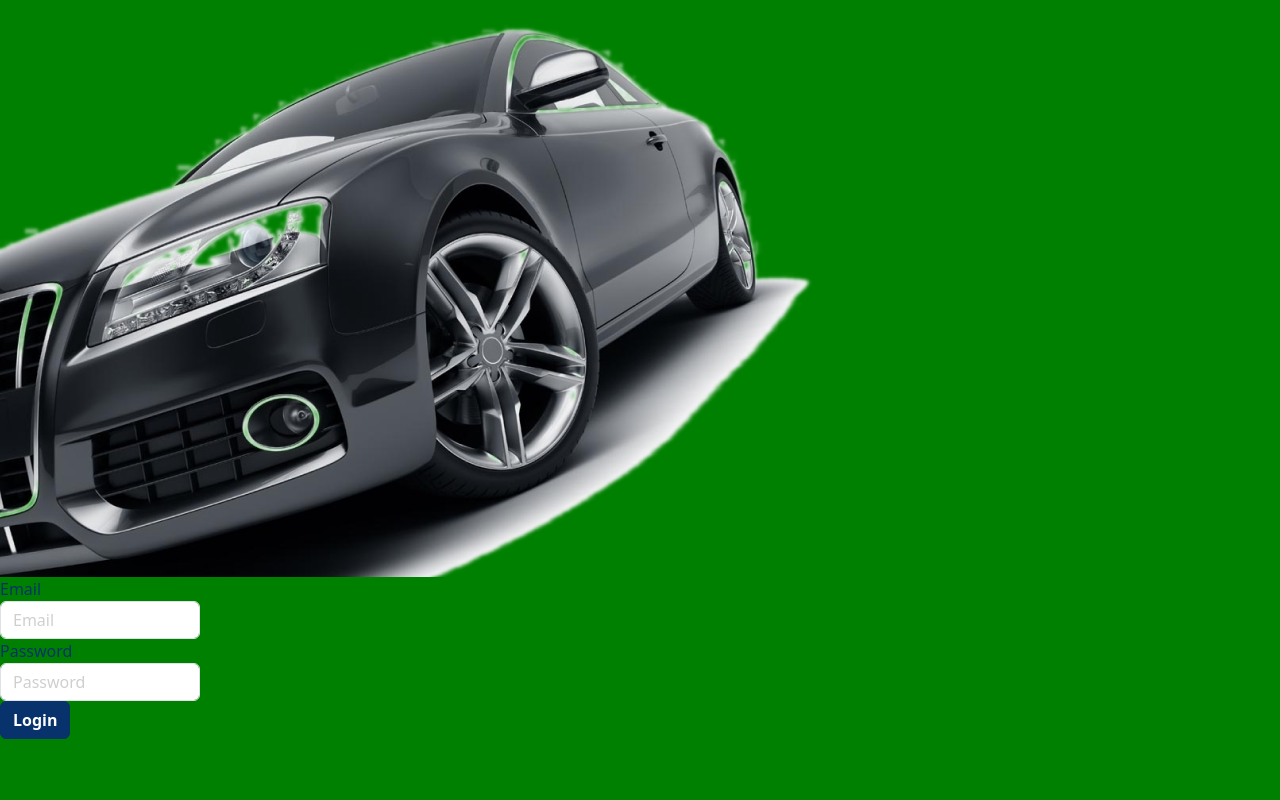
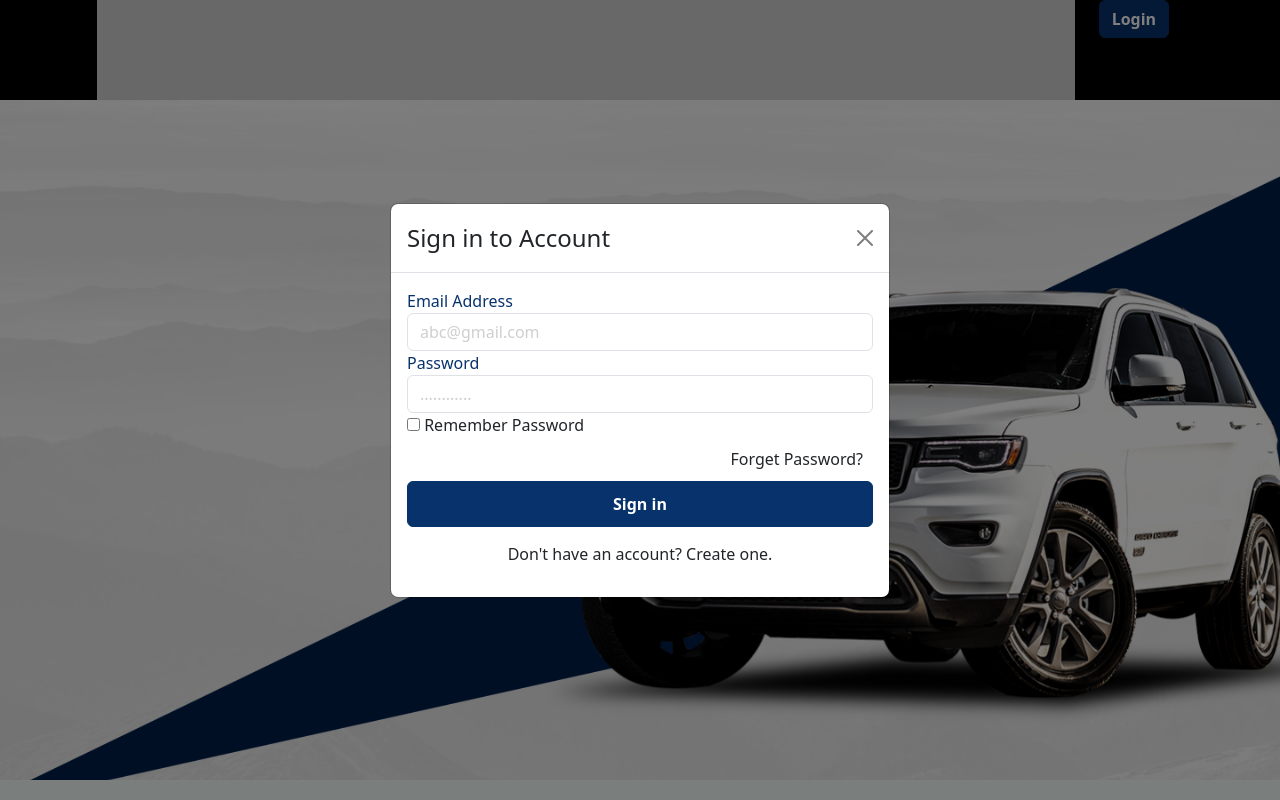
Before and after one commit to Powsihan/JVS-Project-Frontend, a Next.js app: page /login in a window 1280 px wide. Both pictures are taken after a click on the button "Login". Built offline with nearby package versions, Linux system fonts and the light colour scheme.

Commit message:
login started

```diff
--- /dev/null
+++ b/src/components/SignUpModal.js
@@ -0,0 +1,40 @@
+import React, { useState, useEffect } from "react";
+import { Modal, Button } from "react-bootstrap";
+import TextField from "./TextField";
+
+
+function SignUpModal(props) {
+    const { show, onHide } = props;
+
+    return (
+        <Modal show={show} onHide={onHide} centered backdrop="static" size="md">
+            <Modal.Header closeButton>
+                <Modal.Title className="Modal-Title">Sign in to Account</Modal.Title>
+                {/* <div>
+                    <h6 style={{ display: 'block' }}>Enter Your Email & Password to login</h6>
+                </div> */}
+            </Modal.Header>
+            <Modal.Body>
+                <>
+
+                    <TextField label={"Email Address"} placeholder={"abc@gmail.com"} />
+                    <TextField label={"Password"} placeholder={"............"} />
+                    <label> <input type="checkbox" /> </label> <label>Remember Password</label>
+                    <label style={{ display: 'block', textAlign: 'right' , padding: '10px'  }}>Forget Password?</label>
+                    <button className='btn btn-primary' style={{ width: '100%' , padding: '10px'}} onClick={() => Signin()}>Sign in</button>
+
+
+                    <label style={{ display: 'block', textAlign: 'center', padding: '15px' }}>Don't have an account? Create one.</label>
+                </>
+            </Modal.Body>
+
+            {/* <Modal.Footer>
+        <Button variant="secondary"  onClick={onHide}>
+          Close
+        </Button>
+      </Modal.Footer> */}
+        </Modal>
+    );
+}
+
+export default SignUpModal;
--- a/src/pages/login/index.js
+++ b/src/pages/login/index.js
@@ -1,125 +1,100 @@
-import TextField from "@/src/components/TextField";
-import React, { useEffect, useState } from "react";
-import { ToastContainer, toast } from "react-toastify";
-import axios from "axios";
-import Image from "next/image";
-import loginback from "../../assets/images/admin-login-image.png";
-import { useDispatch, useSelector } from "react-redux";
-import { setSelectedTime } from "@/src/redux/action/bookinb";
-import { logout } from "@/src/redux/action/user";
-import Cookies from "js-cookie";
+
+import React, { useState } from 'react'
+import Image from 'next/image';
+import { Navbar } from 'react-bootstrap';
+import CommonButton from '@/src/components/CommonButton';
+import SignUpModal from '@/src/components/SignUpModal';
+import "../../styles/login.css";
+// import logo from "../assets/images/Logo.png";
 
 const index = () => {
-  const distpatch = useDispatch();
-  const { selectedTime, testproperty } = useSelector((state) => state.booking);
-  const [inputValue, setInputValue] = useState({ email: "", password: "" });
-  const { email, password } = inputValue;
+  const [showView, setShowView] = useState(false);
+  const LoginViewModal = () => {
+    setShowView(true);
+  };
+  return (
 
-  useEffect(() => {
-    console.log(selectedTime, "selectedTime");
-    distpatch(setSelectedTime("powsi"));
-  }, []);
+    <>
 
-  const handleEmailChange = (value) => {
-    setInputValue((prevInputValue) => ({
-      ...prevInputValue,
-      email: value,
-    }));
-  };
+      <div>
+        <div className=' row contact-box d-flex'>
+          <div className='logo col-1' style={{ backgroundColor: 'black' }}>
+            {/* <Image src={logo} alt=''/> */}
+            </div>
+          <div className='right col-9' >
+          </div>
+          <div className='right col-2' style={{ backgroundColor: 'black' }}>
+            <div className='d-flex align-items-center justify-content-center' >
+              <div className='container-fluid'>
 
-  const handlePasswordChange = (value) => {
-    setInputValue((prevInputValue) => ({
-      ...prevInputValue,
-      password: value,
-    }));
-  };
+                <button className='btn btn-primary' onClick={() => LoginViewModal()}>Login</button>
+                <SignUpModal
+                  show={showView}
+                  onHide={() => setShowView(false)}
 
-  // const handleSubmit = async (e) => {
-  //   e.preventDefault();
-  //   try {
-  //     const response = await fetch("http://localhost:5000/api/users/auth", {
-  //       method: "POST",
-  //       headers: {
-  //         "Content-Type": "application/json"
-  //       },
-  //       body: JSON.stringify({ username: email, password })
-  //     });
-  //     if (response.status==200) {
-  //       const data = await response.json();
-  //       toast.success("Login successful")
-  //       console.log("Login successful");
-  //       console.log(data);
-  //     } else {
-  //       const errorData = await response.json();
-  //       console.error("Login failed:", errorData.message);
-  //     }
-  //   } catch (error) {
-  //     console.error("Error:", error);
-  //   }
-  // };
-  const handleSubmit = async (e) => {
-    e.preventDefault();
-    const session = Cookies.get("token", { path: "/" });
-    console.log(session,"session");
-    logout()
-    // try {
-    //   const response = await axios.post(
-    //     "http://localhost:5000/api/users/auth",
-    //     {
-    //       username: email,
-    //       password: password,
-    //     }
-    //   );
-    //   if (response.status == 200) {
-    //     toast.success(response.data.message);
-    //     console.log("Login successful");
-    //     console.log(response.data);
-    //   } else {
-    //     toast.error(error.response.data.message);
-    //   }
-    // } catch (error) {
-    //   // Handle error
-    //   toast.error(error.response.data.message);
-    //   console.error("Login failed:", error.response.data.message);
-    // }
-  };
+                />
+              </div>
+            </div>
 
-  return (
-    <div
-      className="d-flex flex-column min-vh-100"
-      style={{ backgroundColor: "green" }}
-    >
-      {/* <Navbar/> */}
-      <div>
-        <Image src={loginback} alt="" />
+          </div>
+        </div>
+
       </div>
-      <div>
-        <form onSubmit={handleSubmit}>
-          <TextField
-            type="text"
-            value={email}
-            placeholder="Email"
-            label="Email"
-            onChange={handleEmailChange}
-            width={200}
-            // disable={true}
-          />
-          <TextField
-            type={"password"}
-            value={password}
-            placeholder="Password"
-            label="Password"
-            onChange={handlePasswordChange}
-            width={200}
-          />
-          <button className="btn btn-primary " type="submit">
-            Login
-          </button>
-        </form>
-      </div>
-      <ToastContainer />
-    </div>
+      <div className='login-backgroud'></div>
+
+
+    </>
+
+
+
   );
-};
+}
 
 export default index;
+
+
+
+
+
+
+
+
+
+
+
+
+
+
+
+// <div className='login-backgroud'>
+//   {/* <div className='contact-box'>
+//     <div className='row p-4 d-flex'>
+//       <div className='col-1 ' style={{ backgroundColor: 'red' }}>gfjh</div>
+//       <div className='col-11 align-items-right'>jh</div>
+//     </div>
+//   </div> */}
+//   <div className=' row contact-box d-flex'>
+//     <div className='logo col-1' >
+//       sdd</div>
+//     <div className='right col-9' >
+//     </div>
+//     <div className='right col-2' style={{ backgroundColor: 'black' }}>
+//       <div className='right col-9 d-flex align-items-center justify-content-center' >
+//             {/* <CommonButton text={"Contact"} image={Contact} width={110} /> */}
+//           </div>
+//       <div className='right col-9' >
+//       </div>
+//     </div>
+//   </div>
+
+//   <div className='container-fluid'>
+//     <div className='row p-5 justify-content-around align-items-center'>
+//       <div className='login-card  ' style={{ backgroundColor: 'white' }}>
+//         <div className='form' >
+
+//         </div>
+//       </div>
+//     </div>
+
+//   </div>
+// </div>
--- /dev/null
+++ b/src/styles/login.css
@@ -0,0 +1,24 @@
+.login-backgroud {
+  background-image: url("../assets/images/Home_Back.png");
+  background-size: cover;
+  background-repeat: no-repeat;
+  background-position: center center;
+  height: 85vh;
+}
+
+.contact-box{
+  height: 100px;
+  flex-shrink: 0;
+  background: rgb(208, 208, 208);
+  backdrop-filter: blur(5px);
+}
+
+.login-card{
+  width: 578px;
+  height: 636px;
+  flex-shrink: 0;
+  border-radius: 20px;
+  box-shadow: 0px 4px 4px 0px rgba(0, 0, 0, 0.25);
+
+
+}
```
